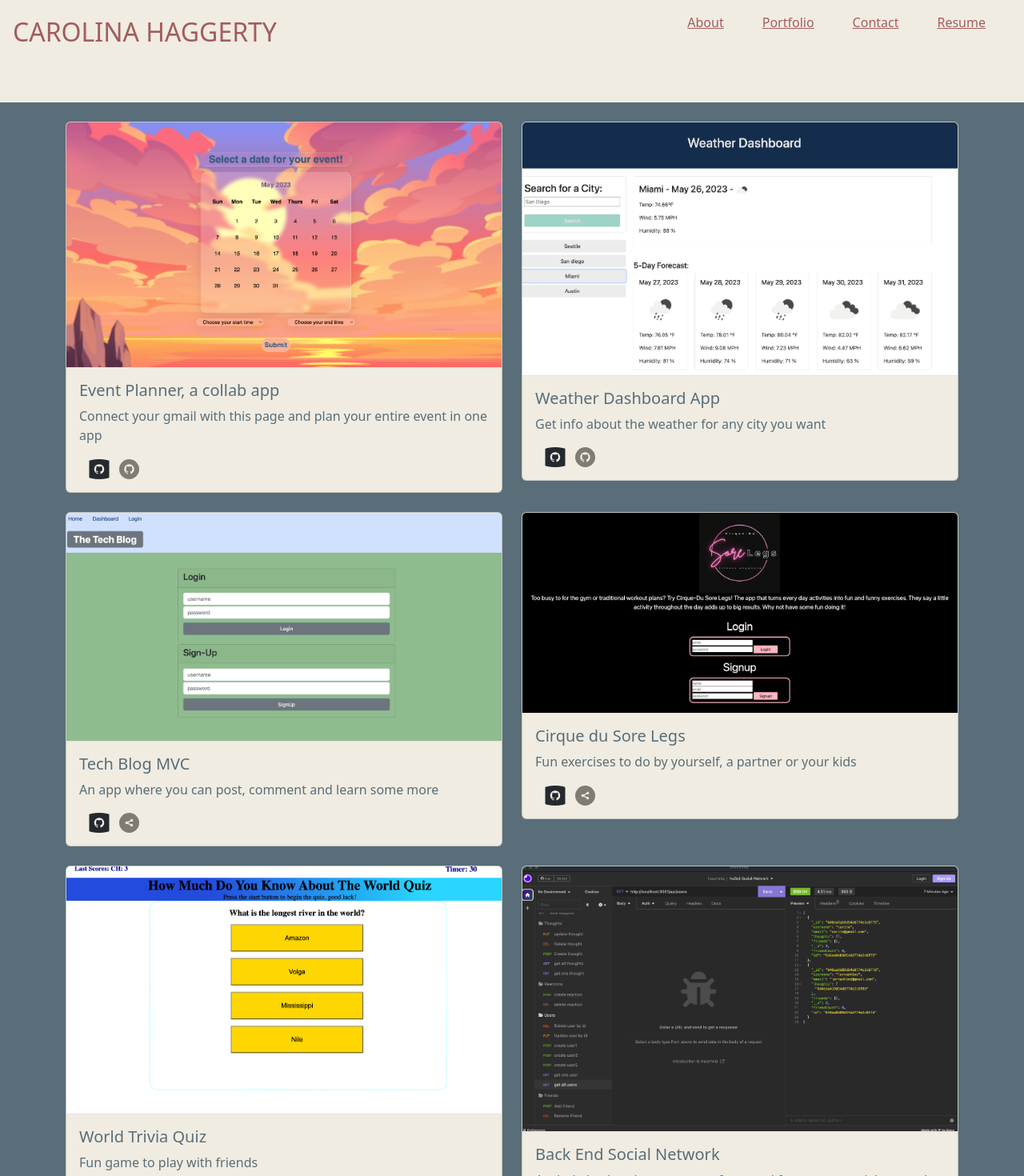
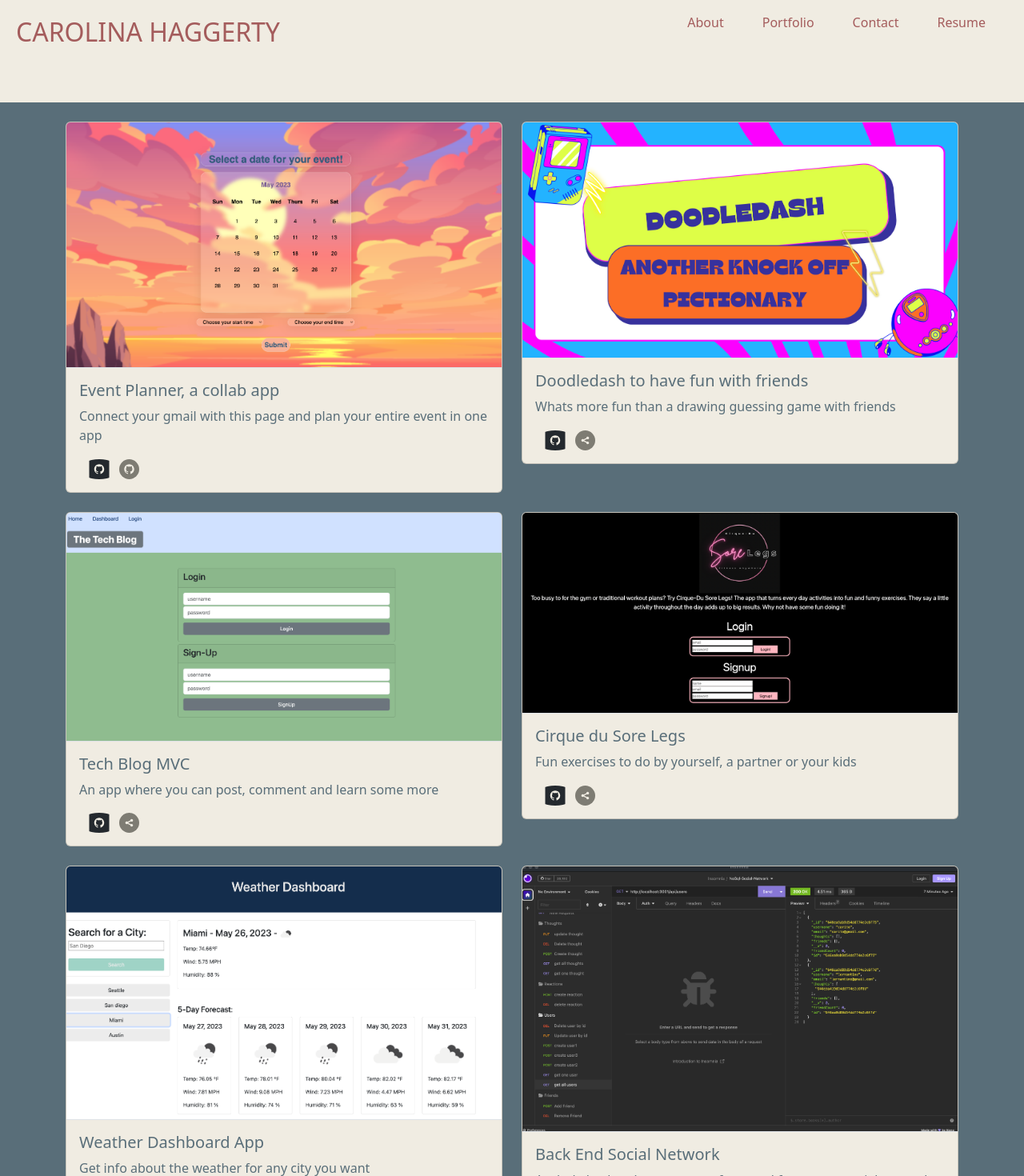
Before and after one commit to caroHagg/Portfolio-React, a React (Create React App) app: page /portfolio in a window 1280 px wide. Shown: the top 1470 px of the page at 80% size. Built offline with nearby package versions, Linux system fonts and the light colour scheme.

Commit message:
added new project

```diff
--- a/src/components/Navigation.js
+++ b/src/components/Navigation.js
@@ -5,13 +5,14 @@ import { Link } from "react-router-dom"
 function Navigation() {
   const textStyle = {
     color:"#a45c5c",
-    background: '#f0ece2'
+    background: '#f0ece2',
+    textDecoration:"none"
 
   }
   return (
-    <nav className="nav container-fluid d-flex justify-content-between " >
+    <nav className="nav container-fluid d-flex justify-content-between hv-25" >
       <p className="justify-content-start mt-3 ms-1 fs-2 text-uppercase" style={textStyle}>
-        Carolina Haggerty
+       <Link className="justify-content-start mt-3 ms-1 fs-2 text-uppercase link-offset-2 link-underline-opacity-0" style={textStyle} to="/"> Carolina Haggerty </Link>
       </p>
     <ul className="nav justify-content-end mt-3" >
       <li className="nav-item px-4">
--- a/src/components/pages/Portfolio.js
+++ b/src/components/pages/Portfolio.js
@@ -1,11 +1,11 @@
 import React from 'react';
 import Project from './Project';
-import trivia from '../../Assets/Images/quiz.png';
 import soreLegs from '../../Assets/Images/soreLegs.png';
 import techblog from '../../Assets/Images/techblog.png';
 import weather from '../../Assets/Images/weather.png';
 import eventPlanner from '../../Assets/Images/eventplanner.png';
 import backend from '../../Assets/Images/backend.png';
+import doodledash from '../../Assets/Images/doodledash.png';
 
 export default function Portfolio (){
     const projects =[
@@ -21,11 +21,11 @@ export default function Portfolio (){
         },
         {
             id:2,
-            name: "Weather Dashboard App",
-            description:"Get info about the weather for any city you want",
-            deployed:"https://carohagg.github.io/Weather-Dashboard/",
-            github: "https://github.com/caroHagg/Weather-Dashboard",
-            pic:weather
+            name: "Doodledash to have fun with friends",
+            description:"Whats more fun than a drawing guessing game with friends",
+            deployed:"https://doodledash.netlify.app/",
+            github: "https://github.com/17anguyen/notPictionary",
+            pic:doodledash
 
 
         },
@@ -49,11 +49,11 @@ export default function Portfolio (){
         },
         {
             id:5,
-            name: "World Trivia Quiz",
-            description:"Fun game to play with friends",
-            deployed:"https://carohagg.github.io/World-Trivia-Quiz/",
-            github: "https://github.com/caroHagg/World-Trivia-Quiz",
-            pic:trivia
+            name: "Weather Dashboard App",
+            description:"Get info about the weather for any city you want",
+            deployed:"https://carohagg.github.io/Weather-Dashboard/",
+            github: "https://github.com/caroHagg/Weather-Dashboard",
+            pic:weather
 
         },
         {   id:6,
```
Also changed, not shown: src/Assets/Images/doodledash.png (added), src/Assets/Images/quiz.png (deleted).
